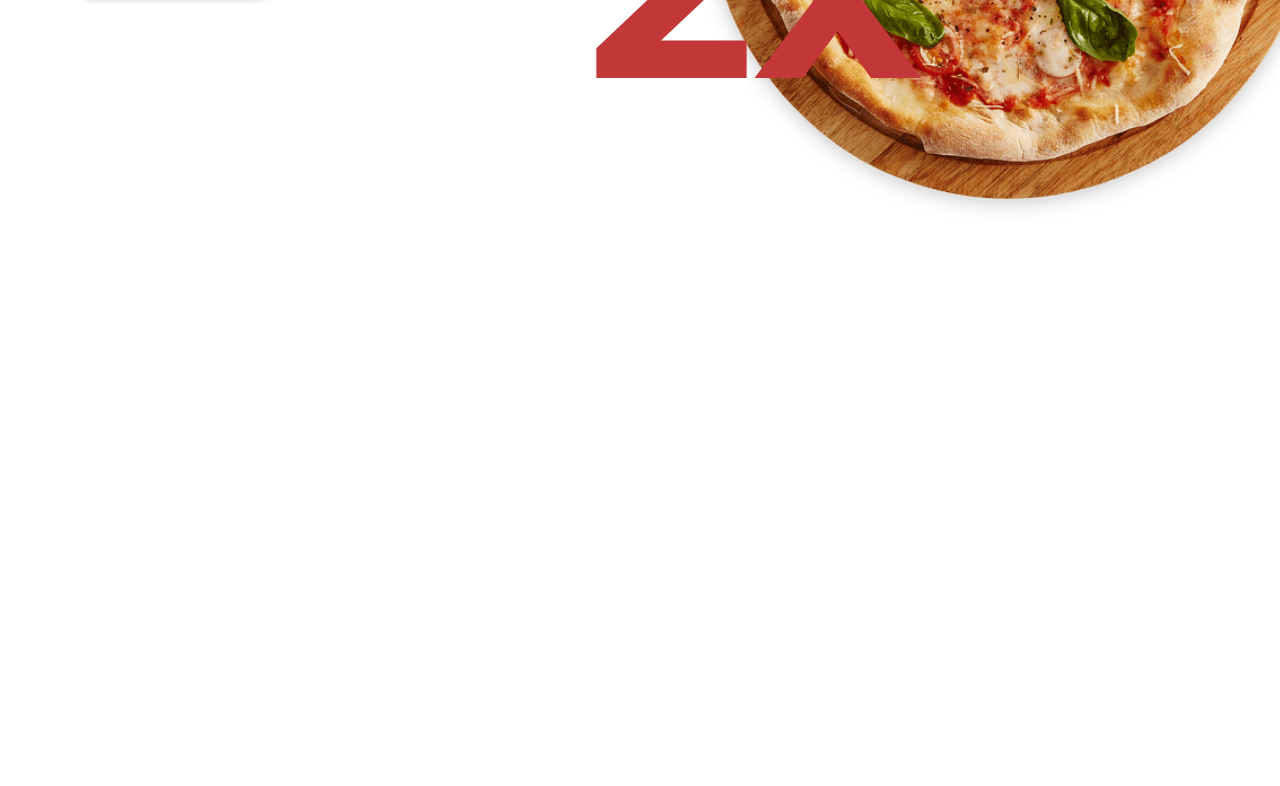
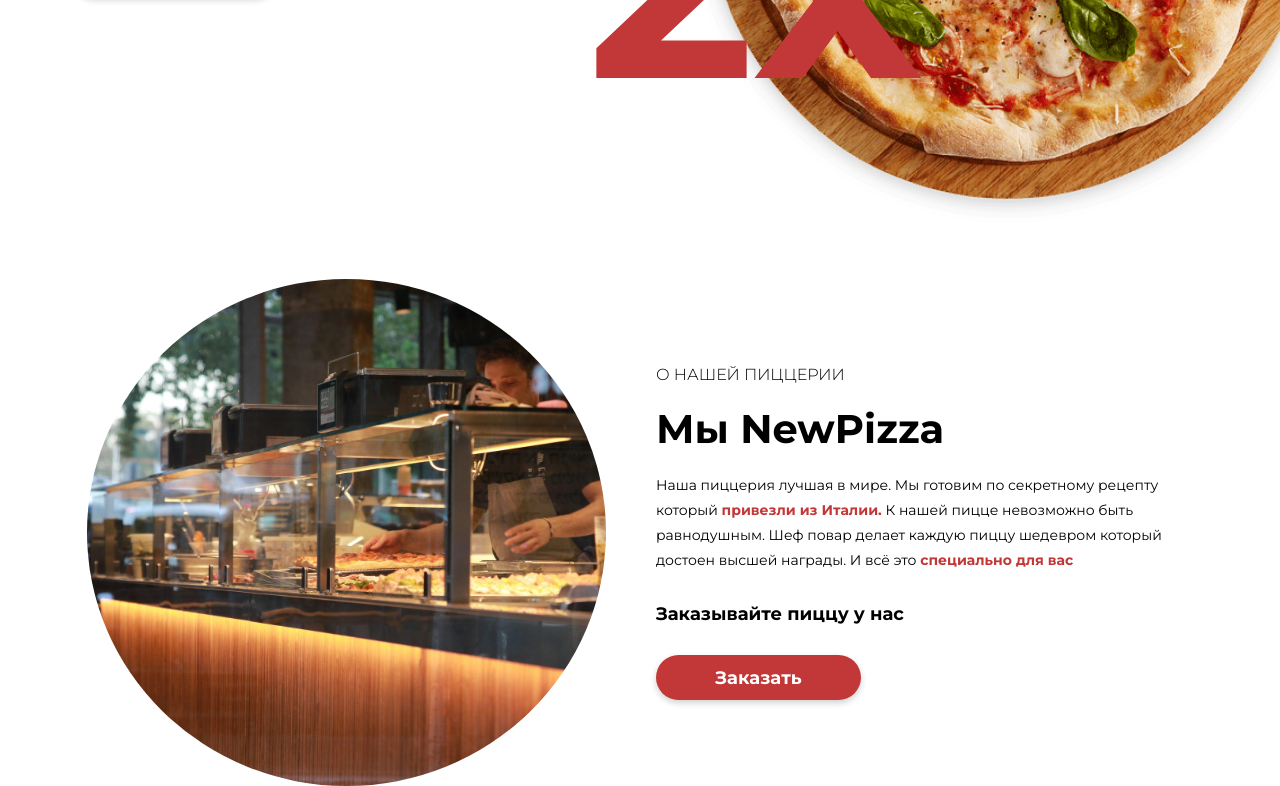
Before and after one commit to MartinDev1902/NewPizza, a website: page app/index.html in a window 1280 px wide. Shown: the part 552-1338 px from the top of the page. Before the commit the page ends 800 px from the top, so only its background shows below. Drawn offline with Linux system fonts and the light colour scheme.

Commit message:
Ready about us section

```diff
--- a/app/index.html
+++ b/app/index.html
@@ -112,6 +112,25 @@
 
    </section>
    <!-- /.main-section -->
+   <!-- .about-us-section -->
+   <section class="about-us-section container flex-center-around">
+
+       <!-- .about-us-image -->
+       <div class="about-us-image background-image" style="background-image: url('img/gallery/6.jpg');"></div>
+       <!-- /.about-us-image -->
+
+       <!-- .about-us-info -->
+       <div class="about-us-info">
+           <div class="sub-title">О нашей пиццерии</div>
+           <h2>Мы NewPizza</h2>
+           <p>Наша пиццерия лучшая в мире. Мы готовим по секретному рецепту который <span class="accent-text">привезли из Италии.</span> К  нашей пицце невозможно быть равнодушным. Шеф повар делает каждую пиццу шедевром который достоен высшей награды. И всё это <span class="accent-text">специально для вас</span></p>
+           <div class="order-text">Заказывайте пиццу у нас</div>
+           <div class="button"><a href="#">Заказать</a></div>
+       </div>
+       <!-- /.about-us-info -->
+
+   </section>
+   <!-- /.about-us-section -->
 
     <script src="js/scripts.min.js"></script>
 </body>
--- a/app/sass/_default.sass
+++ b/app/sass/_default.sass
@@ -26,6 +26,11 @@
   min-width: 320px
   @include regularFont
 
+.background-image
+  background-size: cover
+  background-repeat: no-repeat
+  background-position: center
+
 .d-flex
   display: flex
 
@@ -33,6 +38,11 @@
   display: flex
   align-items: center
   justify-content: space-between
+
+.flex-center-around
+  display: flex
+  justify-content: space-around
+  align-items: center
 
 .container
   max-width: 1166px
@@ -67,6 +77,12 @@
   color: $accentColor
   @include boldFont
 
+.sub-title
+  @include lightFont
+  text-transform: uppercase
+  font-size: 16px
+  line-height: 19px
+
 .burger-button
   display: none
   transition: all 0.3s ease
--- a/app/sass/main.sass
+++ b/app/sass/main.sass
@@ -4,3 +4,4 @@
 
 @import "parts/header"
 @import "parts/main-section"
+@import "parts/about-us-section"
--- /dev/null
+++ b/app/sass/parts/_about-us-section.sass
@@ -0,0 +1,37 @@
+@import "../vars"
+
+.about-us-section
+  margin-top: 40px
+  .about-us-image
+    margin-right: 20px
+    width: 519px
+    height: 507px
+    border-radius: 50%
+  .about-us-info
+    max-width: 537px
+    h2
+      margin: 20px 0
+    .order-text
+      @include boldFont
+      font-size: 18px
+      margin: 30px 0
+
+@media only screen and (max-width : 1200px)
+  .about-us-section
+    .about-us-image
+      width: 450px
+      height: 450px
+    .about-us-info
+      max-width: calc(100% - 470px)
+
+@media only screen and (max-width : 992px)
+  .about-us-section .about-us-image
+    width: 350px
+    height: 350px
+
+@media only screen and (max-width : 900px)
+  .about-us-section
+    .about-us-image
+      display: none
+    .about-us-info
+      max-width: 100%
```
Also changed, not shown: app/templates/index.html (+1 -0 lines), app/templates/parts/about-us-section.html (added, +19 -0 lines), app/css/main.min.css.
